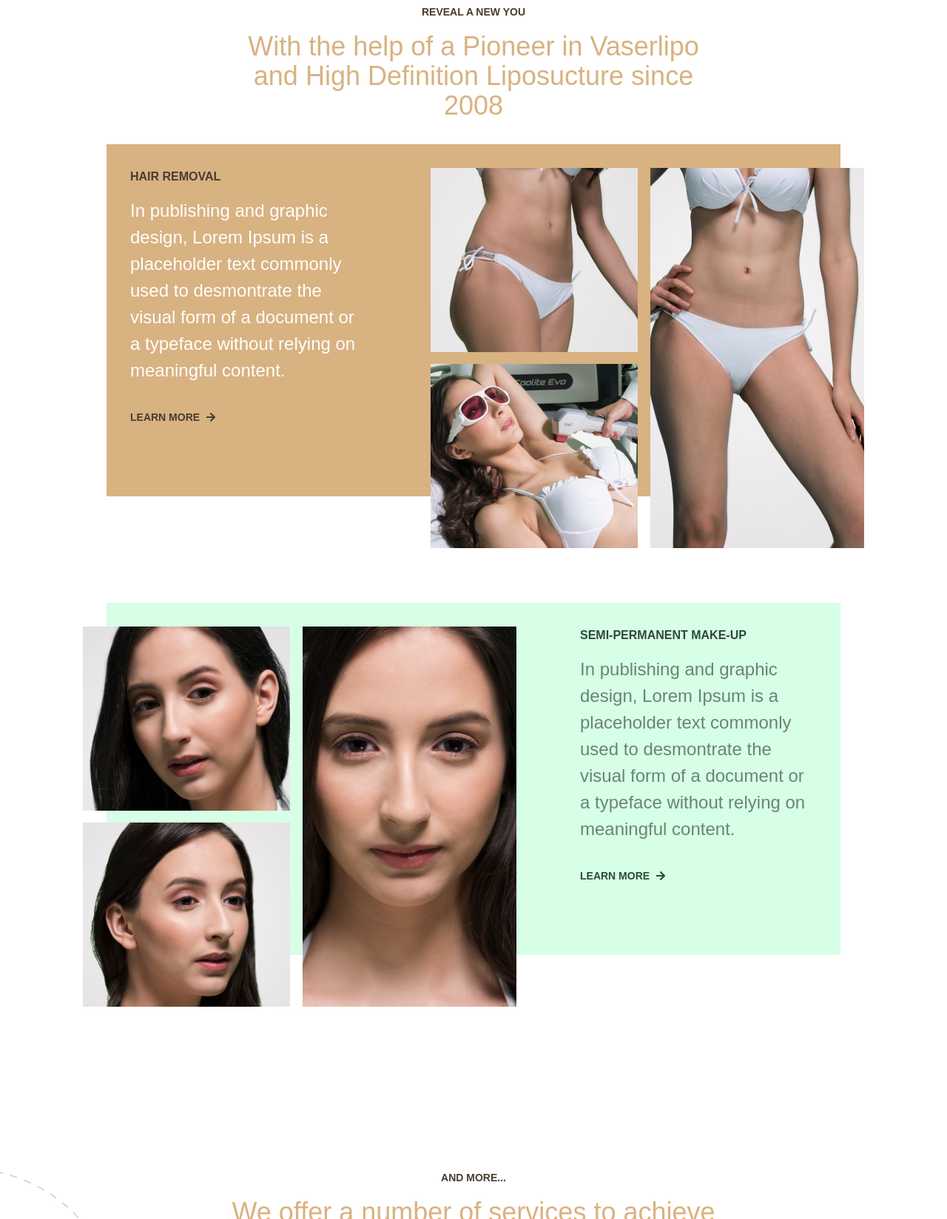
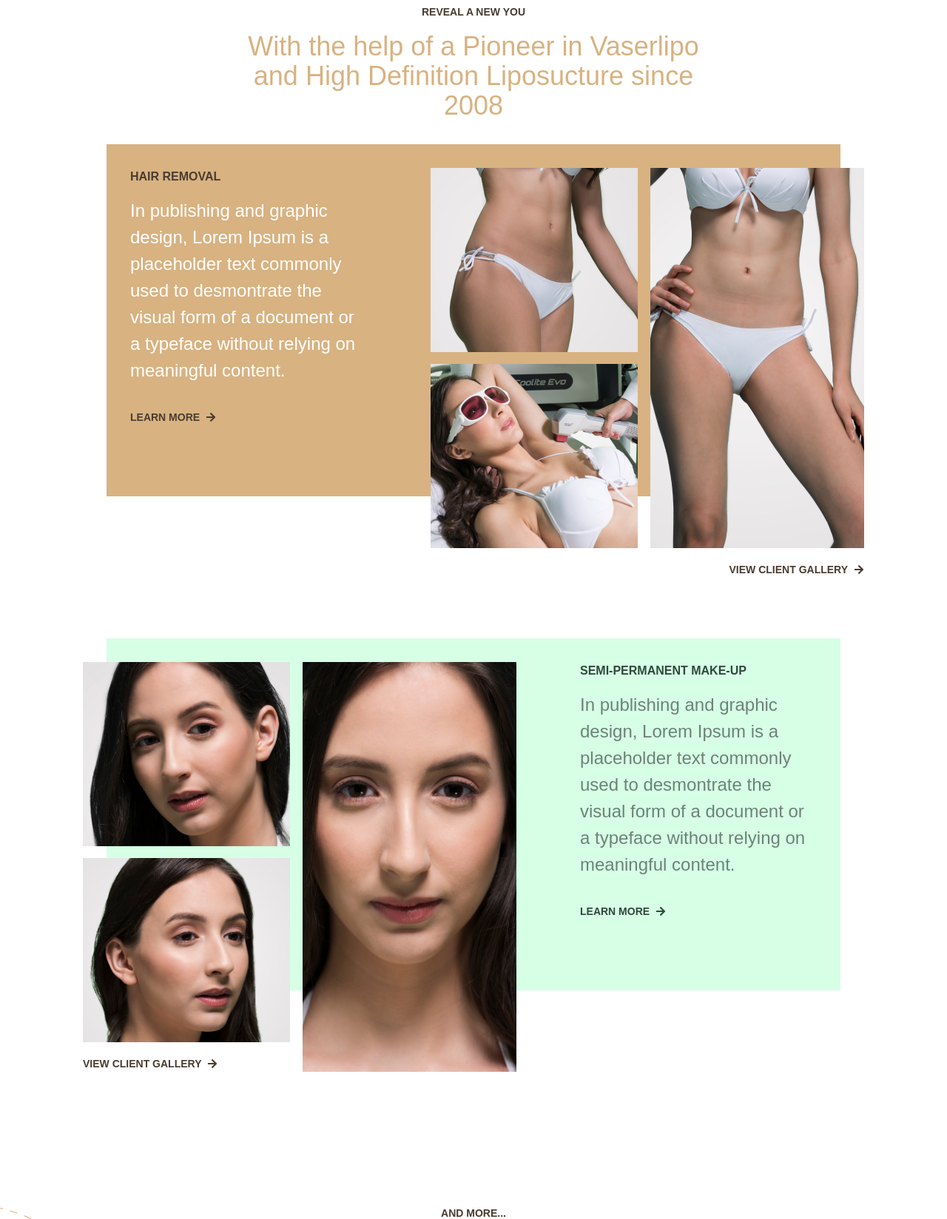
Before and after one commit to srph/aaesthetics, a Gatsby site: page / in a window 1280 px wide. Shown: the part 845-2493 px from the top of the page at 74% size. Built offline with nearby package versions, Linux system fonts and the light colour scheme; Gatsby itself is replaced by a stand-in of ours; a web font is replaced by a local one.

Commit message:
View client icon

```diff
--- a/src/pages/index.tsx
+++ b/src/pages/index.tsx
@@ -145,7 +145,7 @@ const IndexPage = () => (
           />
         </div>
 
-        <div className="relative flex bg-gold-500 mb-36">
+        <div className="relative flex bg-gold-500 mb-48">
           <div className="max-w-sm shrink-none px-8 pt-8 pb-24">
             <h4 className="text-gold-800 font-heading font-extrabold uppercase mb-4">Hair Removal</h4>
 
@@ -163,7 +163,12 @@ const IndexPage = () => (
               <img src={asset_modelA2Block} className="block" />
             </div>
 
-            <img src={asset_modelA3Column} className="block" />
+            <div>
+              <img src={asset_modelA3Column} className="block mb-4" />
+              <div className="text-right">
+                <CallToAction icon={<FaArrowRight />}>View Client Gallery</CallToAction>
+              </div>
+            </div>
           </div>
         </div>
 
@@ -184,7 +189,8 @@ const IndexPage = () => (
           <div className="absolute flex top-8 -left-8">
             <div className="shrink-none mr-4">
               <img src={asset_modelB1Block} className="block mb-4" />
-              <img src={asset_modelB2Block} className="block" />
+              <img src={asset_modelB2Block} className="block mb-4" />
+              <CallToAction icon={<FaArrowRight />}>View Client Gallery</CallToAction>
             </div>
 
             <img src={asset_modelB3Column} className="block" />
```
